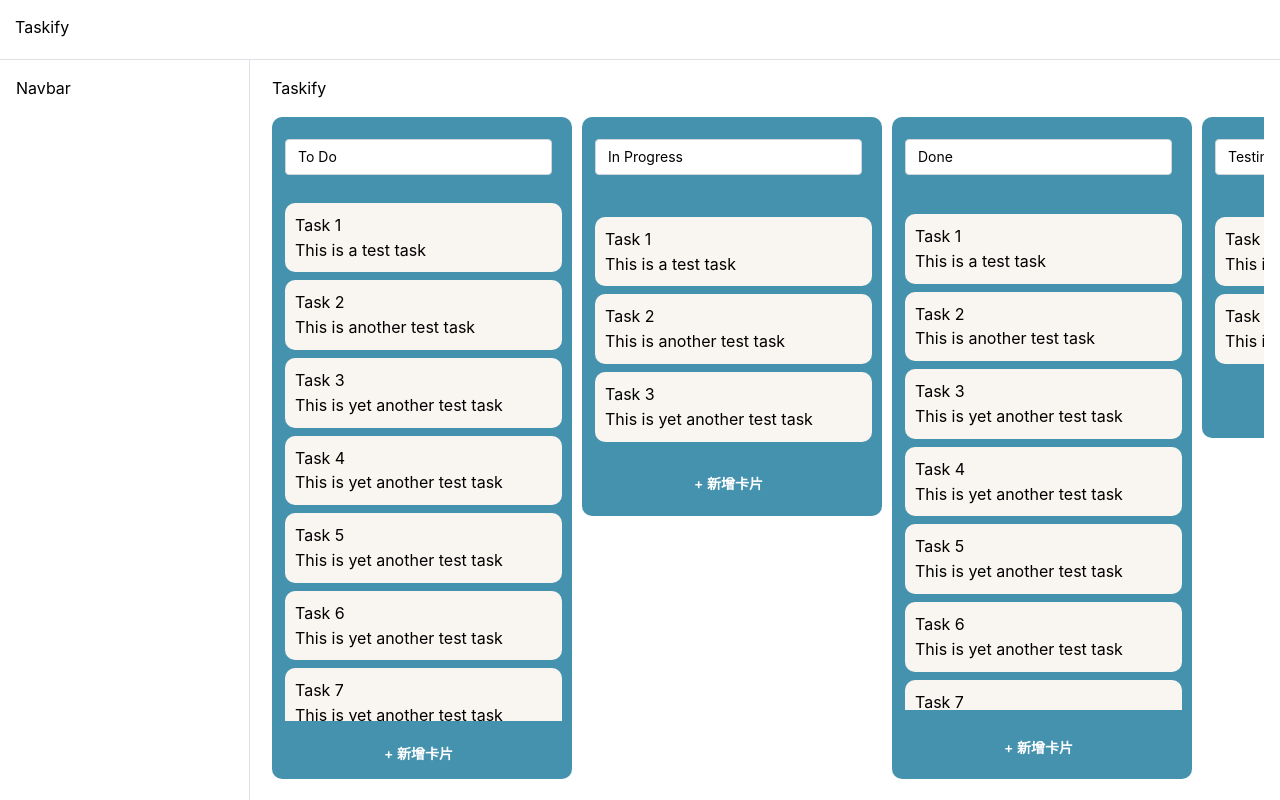
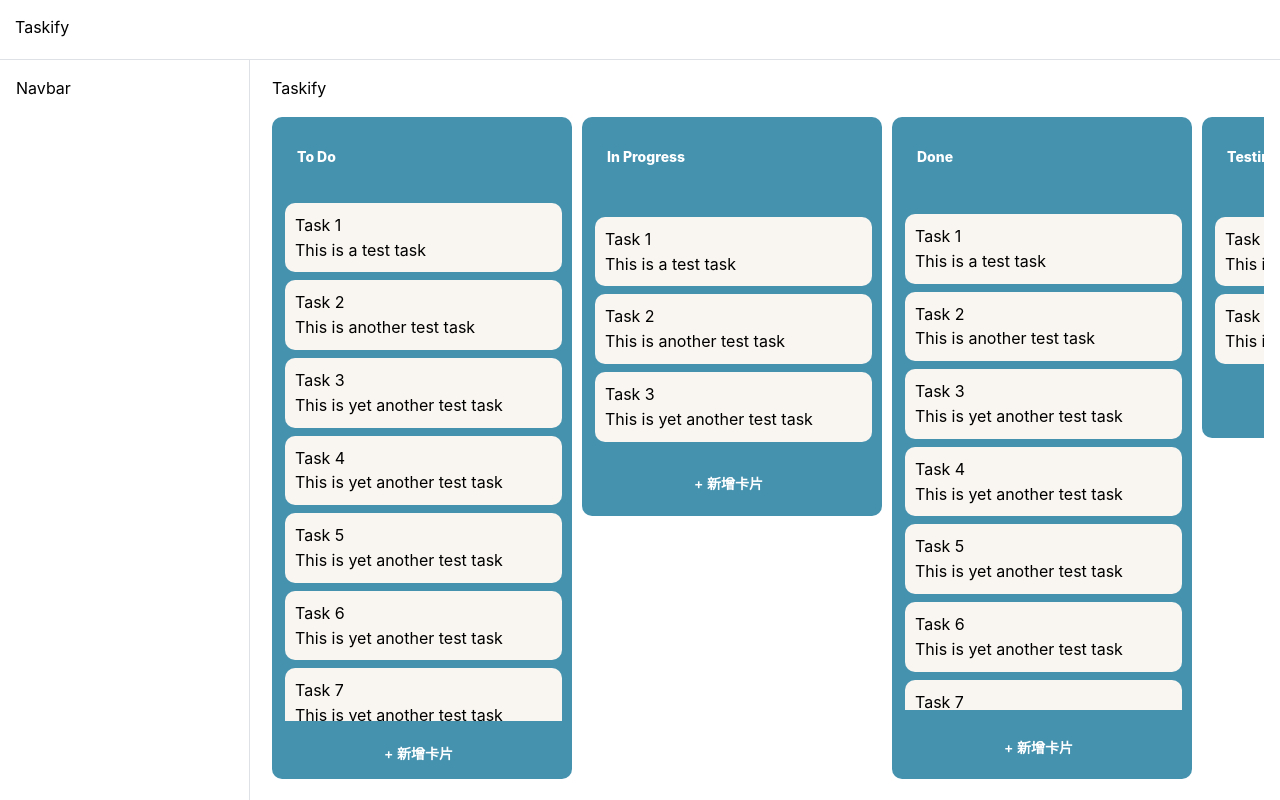
Before and after one commit to bblack1225/taskify, a React (Vite) app in the folder taskify-frontend/: page / in a window 1280 px wide. Built offline with nearby package versions, Linux system fonts and the light colour scheme.

Commit message:
feat: frontend - add tasktitle-scss

```diff
--- a/taskify-frontend/src/components/TaskColumn.module.scss
+++ b/taskify-frontend/src/components/TaskColumn.module.scss
@@ -17,6 +17,19 @@
 .taskTitle {
   margin: 0 14px 0 4px;
   padding: 10px 4px 20px;
+  background: transparent;
+  input {
+    background-color: #4592af;
+    border: none;
+    color: #fff;
+    font-weight: 800;
+    cursor: pointer;
+    &:focus {
+      color: gray;
+      border: 3px solid #a6e4e7;
+      background-color: #f9f5f0;
+    }
+  }
 }
 
 .taskContainer {
--- a/taskify-frontend/src/components/TaskColumn.tsx
+++ b/taskify-frontend/src/components/TaskColumn.tsx
@@ -1,4 +1,4 @@
-import { Box, Button, Flex, Input, Stack } from "@mantine/core";
+import { Box, Button, Flex, Stack, TextInput } from "@mantine/core";
 import style from "@/components/TaskColumn.module.scss";
 import TaskCard from "./TaskCard";
 import NewCardModal from "./NewCardModal";
@@ -168,7 +168,10 @@ function TaskColumn() {
         <Flex style={{ flexShrink: 0 }} key={column.id}>
           <Box>
             <Stack className={style.columnContainer}>
-              <Input className={style.taskTitle} defaultValue={column.title} />
+              <TextInput
+                className={style.taskTitle}
+                defaultValue={column.title}
+              />
               <Stack className={style.taskContainer}>
                 {column.tasks.map((task) => (
                   <TaskCard key={task.id} task={task} />
```
